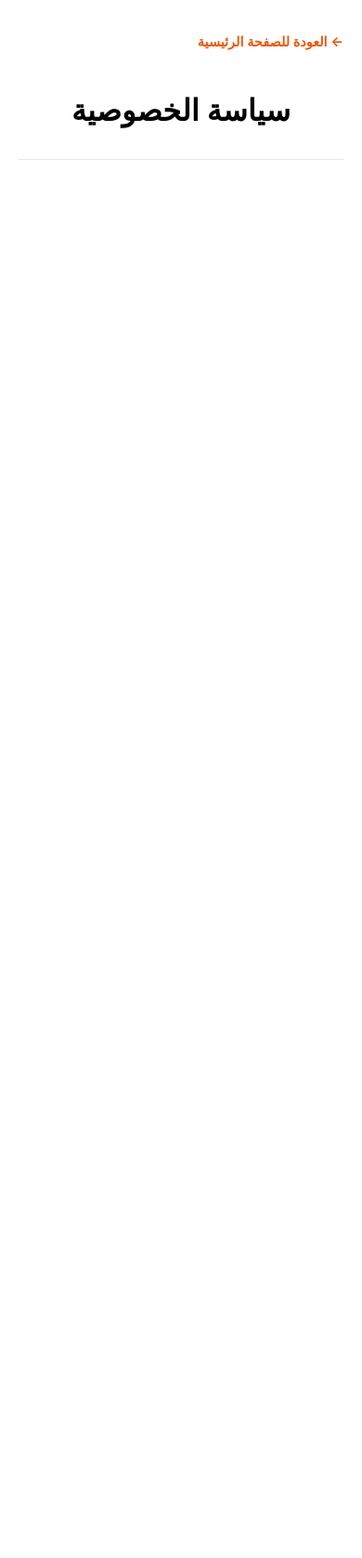
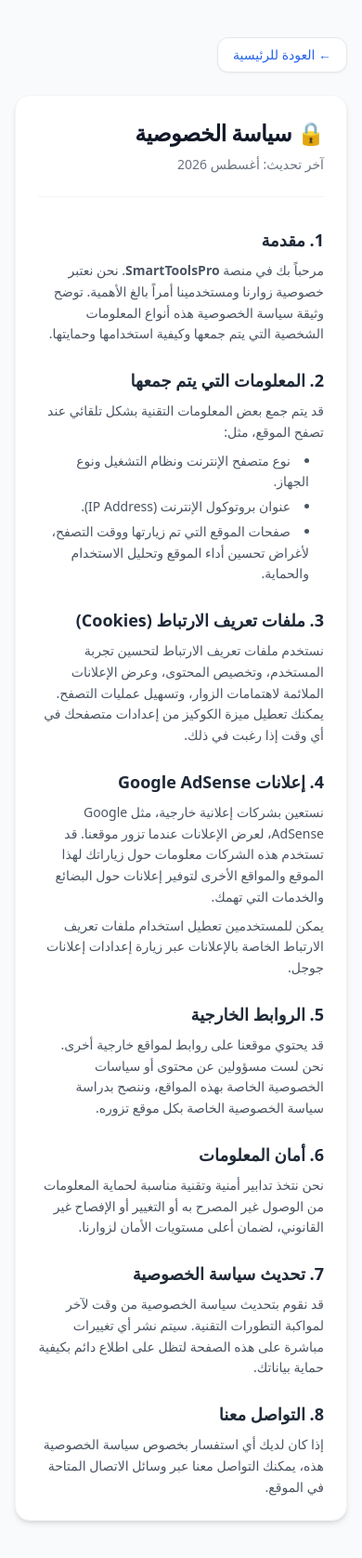
Before and after one commit to almasry00300/smart-tools-pro, a Flask app: page /privacy in a window 390 px wide. Shown: the whole page at 93% size. Before the commit the page ends 172 px from the top, so only its background shows below. Run offline with Flask 3, Linux system fonts and the light colour scheme; some libraries are stand-ins or nearby versions.

Commit message:
update privacy policy page for mobile responsiveness and content

```diff
--- a/templates/privacy.html
+++ b/templates/privacy.html
@@ -1,40 +1,73 @@
 <!DOCTYPE html>
 <html lang="ar" dir="rtl">
 <head>
-    <script async src="https://pagead2.googlesyndication.com/pagead/js/adsbygoogle.js?client=ca-pub-2246897924284842" crossorigin="anonymous"></script>
-
     <meta charset="UTF-8">
     <meta name="viewport" content="width=device-width, initial-scale=1.0">
-    <title>سياسة الخصوصية - SmartToolsPro</title>
-    <style>
-        * { box-sizing: border-box; margin: 0; padding: 0; font-family: system-ui, -apple-system, sans-serif; }
-        body { background-color: #ffffff; color: #1e293b; padding: 30px 20px; line-height: 1.8; }
-        .container { max-width: 650px; margin: 0 auto; width: 100%; }
-        .nav-back { margin-bottom: 30px; }
-        .btn-back { text-decoration: none; color: #ea580c; font-weight: bold; font-size: 0.9rem; }
-        h1 { font-size: 2rem; font-weight: 800; color: #000000; margin-bottom: 25px; text-align: center; }
-        .content { font-size: 1.1rem; text-align: justify; color: #334155; }
+    <title>سياسة الخصوصية | SmartToolsPro</title>
+    <script src="https://cdn.tailwindcss.com"></script>
+</head>
+<body class="bg-gray-50 text-gray-800 font-sans antialiased">
+    <div class="max-w-3xl mx-auto px-4 sm:px-6 py-10">
+        <!-- زر العودة -->
+        <div class="mb-6">
+            <a href="/" class="inline-flex items-center text-sm font-medium text-blue-600 hover:text-blue-800 bg-white shadow-sm border border-gray-200 px-4 py-2 rounded-xl transition">
+                ← العودة للرئيسية
+            </a>
+        </div>
 
-        /* تنسيق التقسيمات والعناوين الفرعية لتطابق طلبك تماماً */
-        .content h2 {
-            font-size: 1.4rem;
-            color: #000000;
-            margin: 35px 0 15px 0;
-            font-weight: 800;
-            border-bottom: 2px solid #ea580c;
-            padding-bottom: 5px;
-            display: inline-block;
-        }
-        .content p { margin-bottom: 20px; }
-    </style>
-</head>
-<body>
-    <div class="container">
-        <div class="nav-back"><a href="/" class="btn-back">← العودة للصفحة الرئيسية</a></div>
-        <h1>سياسة الخصوصية</h1>
-        <hr style="border: 0; border-top: 1px solid #e2e8f0; margin-bottom: 30px;">
-        <div class="content">
-            {{ content | safe }}
+        <div class="bg-white shadow-md border border-gray-100 rounded-2xl p-6 sm:p-10 space-y-8">
+            <header class="border-b border-gray-100 pb-6">
+                <h1 class="text-2xl sm:text-3xl font-extrabold text-gray-900 tracking-tight">🔒 سياسة الخصوصية</h1>
+                <p class="text-sm text-gray-500 mt-2">آخر تحديث: أغسطس 2026</p>
+            </header>
+
+            <div class="space-y-6 text-gray-600 leading-relaxed text-sm sm:text-base">
+                <section class="space-y-2">
+                    <h2 class="text-lg sm:text-xl font-bold text-gray-800">1. مقدمة</h2>
+                    <p>مرحباً بك في منصة <strong>SmartToolsPro</strong>. نحن نعتبر خصوصية زوارنا ومستخدمينا أمراً بالغ الأهمية. توضح وثيقة سياسة الخصوصية هذه أنواع المعلومات الشخصية التي يتم جمعها وكيفية استخدامها وحمايتها.</p>
+                </section>
+
+                <section class="space-y-2">
+                    <h2 class="text-lg sm:text-xl font-bold text-gray-800">2. المعلومات التي يتم جمعها</h2>
+                    <p>قد يتم جمع بعض المعلومات التقنية بشكل تلقائي عند تصفح الموقع، مثل:</p>
+                    <ul class="list-disc list-inside space-y-1 pr-4 text-gray-600">
+                        <li>نوع متصفح الإنترنت ونظام التشغيل ونوع الجهاز.</li>
+                        <li>عنوان بروتوكول الإنترنت (IP Address).</li>
+                        <li>صفحات الموقع التي تم زيارتها ووقت التصفح، لأغراض تحسين أداء الموقع وتحليل الاستخدام والحماية.</li>
+                    </ul>
+                </section>
+
+                <section class="space-y-2">
+                    <h2 class="text-lg sm:text-xl font-bold text-gray-800">3. ملفات تعريف الارتباط (Cookies)</h2>
+                    <p>نستخدم ملفات تعريف الارتباط لتحسين تجربة المستخدم، وتخصيص المحتوى، وعرض الإعلانات الملائمة لاهتمامات الزوار، وتسهيل عمليات التصفح. يمكنك تعطيل ميزة الكوكيز من إعدادات متصفحك في أي وقت إذا رغبت في ذلك.</p>
+                </section>
+
+                <section class="space-y-2">
+                    <h2 class="text-lg sm:text-xl font-bold text-gray-800">4. إعلانات Google AdSense</h2>
+                    <p>نستعين بشركات إعلانية خارجية، مثل Google AdSense، لعرض الإعلانات عندما تزور موقعنا. قد تستخدم هذه الشركات معلومات حول زياراتك لهذا الموقع والمواقع الأخرى لتوفير إعلانات حول البضائع والخدمات التي تهمك.</p>
+                    <p>يمكن للمستخدمين تعطيل استخدام ملفات تعريف الارتباط الخاصة بالإعلانات عبر زيارة إعدادات إعلانات جوجل.</p>
+                </section>
+
+                <section class="space-y-2">
+                    <h2 class="text-lg sm:text-xl font-bold text-gray-800">5. الروابط الخارجية</h2>
+                    <p>قد يحتوي موقعنا على روابط لمواقع خارجية أخرى. نحن لست مسؤولين عن محتوى أو سياسات الخصوصية الخاصة بهذه المواقع، وننصح بدراسة سياسة الخصوصية الخاصة بكل موقع تزوره.</p>
+                </section>
+
+                <section class="space-y-2">
+                    <h2 class="text-lg sm:text-xl font-bold text-gray-800">6. أمان المعلومات</h2>
+                    <p>نحن نتخذ تدابير أمنية وتقنية مناسبة لحماية المعلومات من الوصول غير المصرح به أو التغيير أو الإفصاح غير القانوني، لضمان أعلى مستويات الأمان لزوارنا.</p>
+                </section>
+
+                <section class="space-y-2">
+                    <h2 class="text-lg sm:text-xl font-bold text-gray-800">7. تحديث سياسة الخصوصية</h2>
+                    <p>قد نقوم بتحديث سياسة الخصوصية من وقت لآخر لمواكبة التطورات التقنية. سيتم نشر أي تغييرات مباشرة على هذه الصفحة لتظل على اطلاع دائم بكيفية حماية بياناتك.</p>
+                </section>
+
+                <section class="space-y-2">
+                    <h2 class="text-lg sm:text-xl font-bold text-gray-800">8. التواصل معنا</h2>
+                    <p>إذا كان لديك أي استفسار بخصوص سياسة الخصوصية هذه، يمكنك التواصل معنا عبر وسائل الاتصال المتاحة في الموقع.</p>
+                </section>
+            </div>
         </div>
     </div>
 </body>
```
